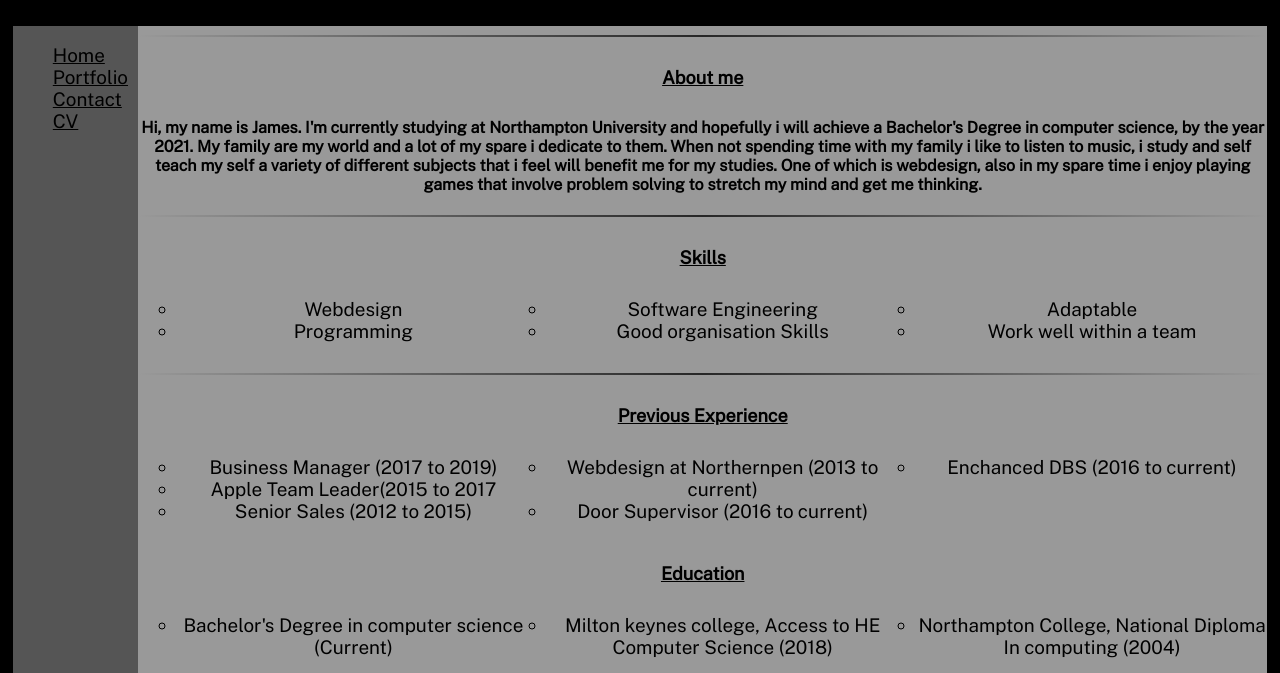
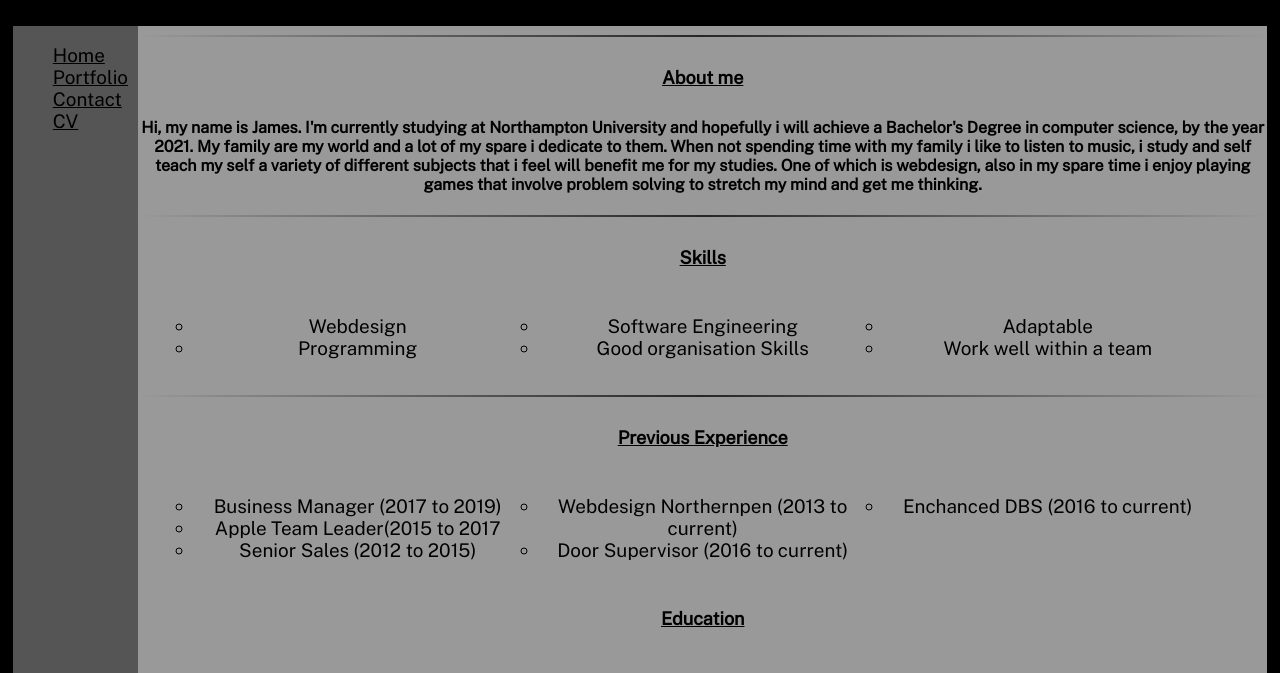
Before and after one commit to rastirland/landingas1, a plain HTML site: page cv.html in a window 1280 px wide. Shown: the top 673 px of the page. Drawn offline with nearby package versions, Linux system fonts and the light colour scheme.

Commit message:
minor fixes

```diff
--- a/cv.html
+++ b/cv.html
@@ -53,7 +53,7 @@
                     <li>Business Manager (2017 to 2019)</li>
                     <li>Apple Team Leader(2015 to 2017</li>
                     <li>Senior Sales (2012 to 2015)</li>
-                    <li>Webdesign at Northernpen (2013 to current)</li>
+                    <li>Webdesign Northernpen (2013 to current)</li>
                     <li>Door Supervisor (2016 to current)</li>
                     <li>Enchanced DBS (2016 to current)</li>
                     </ul>
--- a/style.css
+++ b/style.css
@@ -35,7 +35,10 @@ the padding was added to fill the page*/
 text-align: center;
 list-style-type: circle;
 columns: 3;
-padding-bottom: 1%;
+padding-top: 1.5%;
+padding-bottom: 1.5%;
+padding-left: 5%;
+padding-right: 5%;
 }
 
 
```
